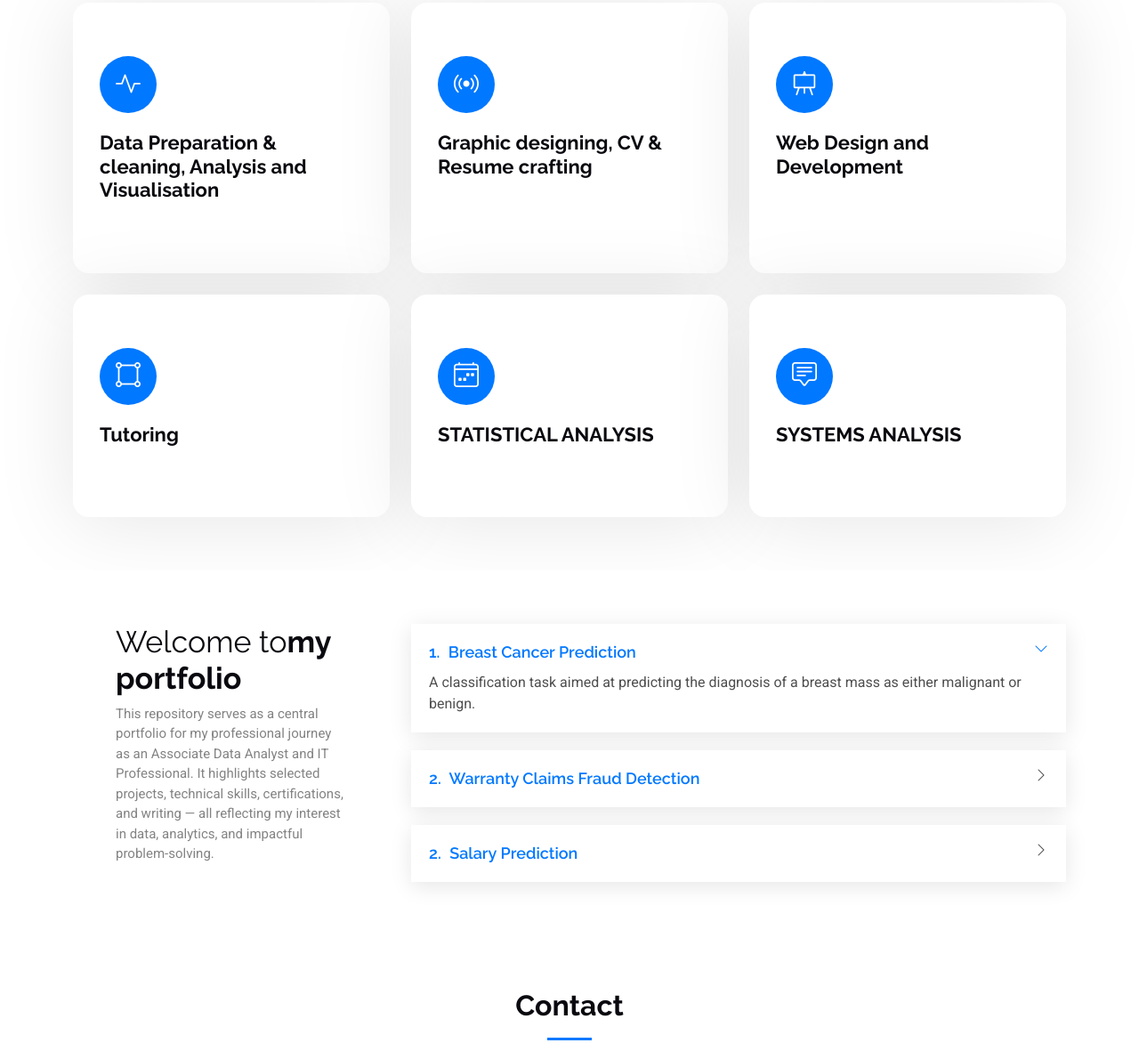
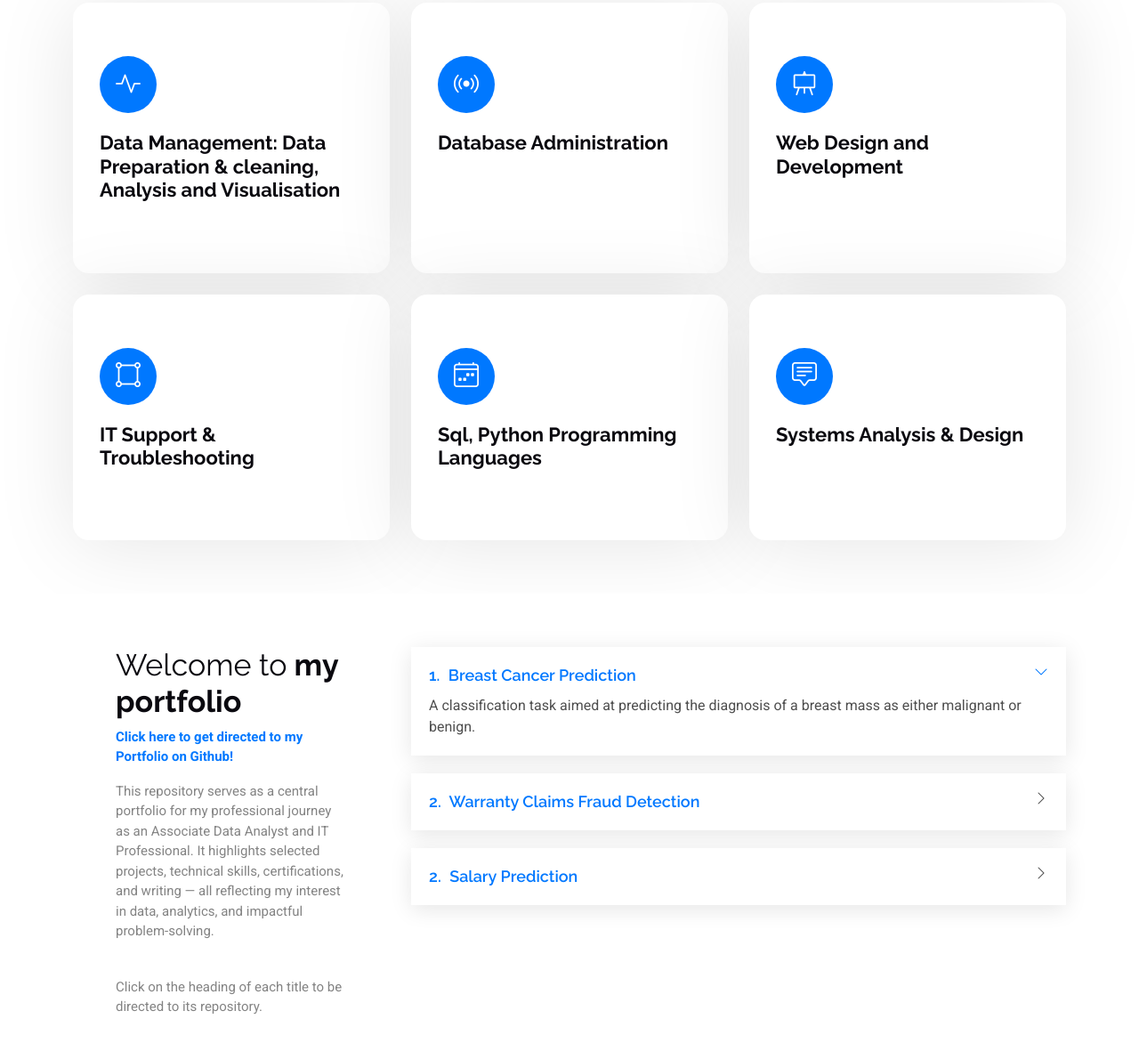
Before and after one commit to tinashemillicent/sefaidigamt, a plain HTML site: page index.html in a window 1280 px wide. Shown: the part 3158-4330 px from the top of the page at 89% size. Drawn offline with Linux system fonts and the light colour scheme.

Commit message:
Update index.html

```diff
--- a/index.html
+++ b/index.html
@@ -309,7 +309,7 @@
                 <i class="bi bi-activity"></i>
               </div>
               <a href="#" class="stretched-link">
-                <h3>Data Preparation & cleaning, Analysis and Visualisation</h3>
+                <h3>Data Management: Data Preparation & cleaning, Analysis and Visualisation</h3>
               </a>
               <p></p>
             </div>
@@ -321,7 +321,7 @@
                 <i class="bi bi-broadcast"></i>
               </div>
               <a href="#" class="stretched-link">
-                <h3>Graphic designing, CV & Resume crafting</h3>
+                <h3>Database Administration</h3>
               </a>
               <p></p>
             </div>
@@ -345,7 +345,7 @@
                 <i class="bi bi-bounding-box-circles"></i>
               </div>
               <a href="#" class="stretched-link">
-                <h3>Tutoring</h3>
+                <h3>IT Support & Troubleshooting</h3>
               </a>
               <p></p>
               <a href="#" class="stretched-link"></a>
@@ -358,7 +358,7 @@
                 <i class="bi bi-calendar4-week"></i>
               </div>
               <a href="#" class="stretched-link">
-                <h3>STATISTICAL ANALYSIS</h3>
+                <h3>Sql, Python Programming Languages</h3>
               </a>
               <p></p>
               <a href="#" class="stretched-link"></a>
@@ -371,7 +371,7 @@
                 <i class="bi bi-chat-square-text"></i>
               </div>
               <a href="#" class="stretched-link">
-                <h3>SYSTEMS ANALYSIS</h3>
+                <h3>Systems Analysis & Design</h3>
               </a>
               <p></p>
               <a href="#" class="stretched-link"></a>
@@ -386,40 +386,6 @@
     <!-- /Services Section -->
 
 
-    <!-- Portfolio Section
-    <section id="portfolio" class="portfolio section">
-
-
-      <div class="container section-title" data-aos="fade-up">
-        <h2>Portfolio</h2>
-        <p><a href="https://github.com/tinashemillicent/Portfolio">View my mini tasks and projects on my Portfolio Repo on Github</a></p>
-      </div>
-
-      <div class="container">
-
-        <div class="isotope-layout" data-default-filter="*" data-layout="masonry" data-sort="original-order">
-
-          <div class="row gy-4 isotope-container" data-aos="fade-up" data-aos-delay="200">
-
-            <div class="col-lg-4 col-md-6 portfolio-item isotope-item filter-app">
-              <img src="assets/img/portfolio/1.png" class="img-fluid" alt="">
-              <div class="portfolio-info">
-                <h4>Breast Cancer Prediction</h4>
-                <p>A classification task aimed at predicting the diagnosis of a breast mass as either malignant or benign.</p>
-                <a href="assets/img/portfolio/app-1.jpg" title="App 1" data-gallery="portfolio-gallery-app" class="glightbox preview-link"><i class="bi bi-zoom-in"></i></a>
-                <a href="https://github.com/tinashemillicent/Breast-Cancer-Prediction" title="More Details" class="details-link"><i class="bi bi-link-45deg"></i></a>
-              </div>
-            </div>
-
-
-
-          </div><!-- End Portfolio Container
-
-        </div>
-
-      </div>
-
-    </section>-- /Portfolio Section -->
 
 
     <!-- Faq Section -->
@@ -431,12 +397,15 @@
 
           <div class="col-lg-4" data-aos="fade-up" data-aos-delay="100">
             <div class="content px-xl-5">
-              <h3><span>Welcome to</span><strong>my portfolio</strong></h3>
+              <h3><span>Welcome to</span><strong> my portfolio</strong></h3>
+              <p><strong><a href="https://github.com/tinashemillicent/Portfolio">Click here to get directed to my Portfolio on Github!</a></strong></p>
               <p>
                 This repository serves as a central portfolio for my professional journey as an Associate Data Analyst and IT Professional.
                 It highlights selected projects, technical skills, certifications, and writing — all reflecting my
                 interest in data, analytics, and impactful problem-solving.
               </p>
+              <br>
+              <p> Click on the heading of each title to be directed to its repository.</p>
             </div>
           </div>
 
```
